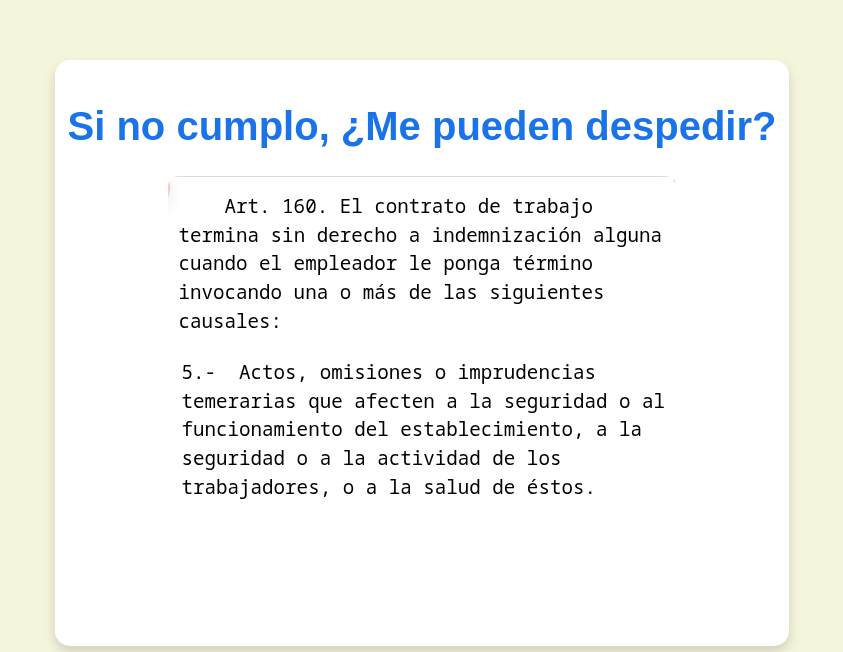
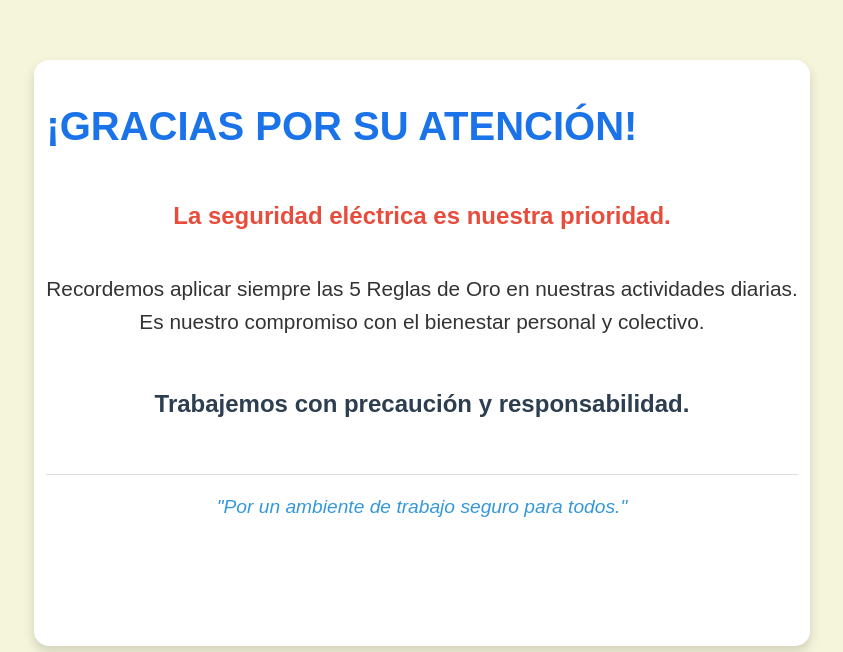
Before and after one commit to soteiro/presentacion, a plain HTML site: page index.html in a window 1280 px wide. Shown: the part 9628-10280 px from the top of the page, without its empty margins (218-1061 px from the left). Drawn offline with Linux system fonts and the light colour scheme.

Commit message:
no era el fin

```diff
--- a/index.html
+++ b/index.html
@@ -106,15 +106,6 @@
         </div>
     </div>
 
-    <div class="slide">
-        <div class="historia">
-            <h1>Si no cumplo, ¿Me pueden despedir?</h1>
-            <div class="ley">
-                <img src="./img/ley1.png" alt="">
-                <img src="./img/ley2.png" alt="">
-            </div>
-        </div>
-    </div>
     <div class="barra">
         <img src="./img/barra.jpg" alt="">
     </div>
```
